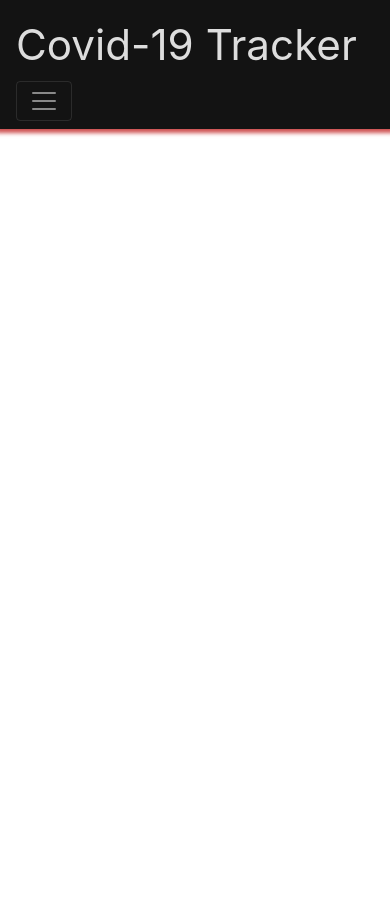
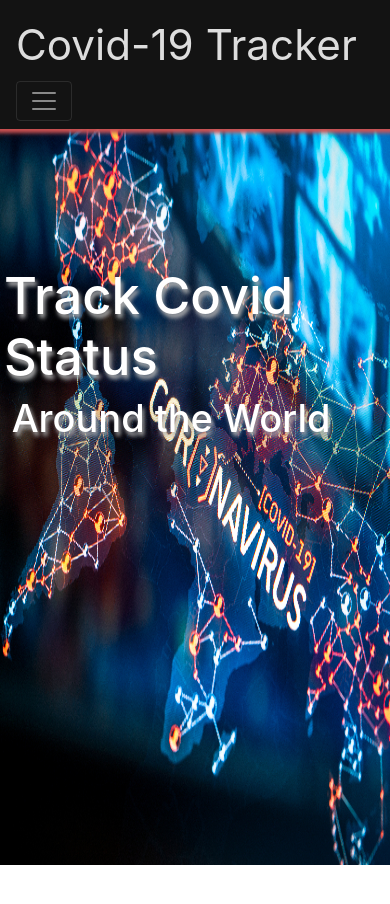
Before and after one commit to srajang123/covid, a React (Create React App) app: page / in a window 390 px wide. Shown: the top 904 px of the page. Before the commit the page ends 844 px from the top, so only its background shows below. Built offline with nearby package versions, Linux system fonts and the light colour scheme.

Commit message:
Basic UI Changes

```diff
--- a/src/App.css
+++ b/src/App.css
@@ -1,3 +1,7 @@
+body {
+    overflow-x: hidden;
+}
+
 .App {
     text-align: center;
 }
--- a/src/App.js
+++ b/src/App.js
@@ -18,7 +18,7 @@
       <Header/>
       <Router>
       <Switch>
-        <Route path='/'><Home/></Route>
+        <Route exact path='/'><Home/></Route>
         <Route path='/world'><World/></Route>
         <Route path='/countries'><Countries/></Route>
         <Route path='/about'><About/></Route>
--- a/src/Components/Home.js
+++ b/src/Components/Home.js
@@ -1,8 +1,34 @@
-import React from 'react';
-
+import React,{useEffect,useState} from 'react';
+import '../css/Home.css';
+import logo1 from '../assets/co1.jpg';
+import logo2 from '../assets/co2.jpg';
+import logo3 from '../assets/co3.jpg';
 const Home=props=>{
+    const [logos,LOGOS]=useState([logo1,logo2,logo3]);
+    const [logo,LOGO]=useState(logo1);
+    const [i,I]=useState(0);
+    useEffect(() => {
+        const lapse=setInterval(()=>{
+            switch(i%3)
+            {
+                case 0:LOGO(logo2);break;
+                case 1:LOGO(logo2);break;
+                case 2:LOGO(logo3);break;
+                default:break;
+            }
+            console.log(i+':'+logo);
+        },1000);
+    })
     return (
-        <div className='Home'></div>
+        <div className='Home'>
+            <div className='slides'>
+                <img src={logo} alt='' className='slide slide1'/>
+            </div>
+            <div className='slide-text'>
+                <h1>Track Covid Status</h1>
+                <h2>Around the World</h2>
+            </div>
+        </div>
     )
 }
 export default Home;
--- /dev/null
+++ b/src/css/Home.css
@@ -0,0 +1,27 @@
+img.slide {
+    width: 100%;
+    height: 87.2vh;
+}
+
+div.slide-text {
+    position: relative;
+    top: -71vh;
+    left: 28%;
+    color: #FFF;
+    font-weight: 700;
+    text-shadow: 2px 4px 4px #afafaf;
+}
+
+@media (max-width:700px) {
+    div.slide-text {
+        font-size: 2vh;
+        left: 1%;
+    }
+    div.slide-text h1 {
+        font-size: 6vh;
+    }
+    div.slide-text h2 {
+        font-size: 4.5vh;
+        padding-left: 2%;
+    }
+}
```
Lines whose indentation alone changed are shown as unchanged.
